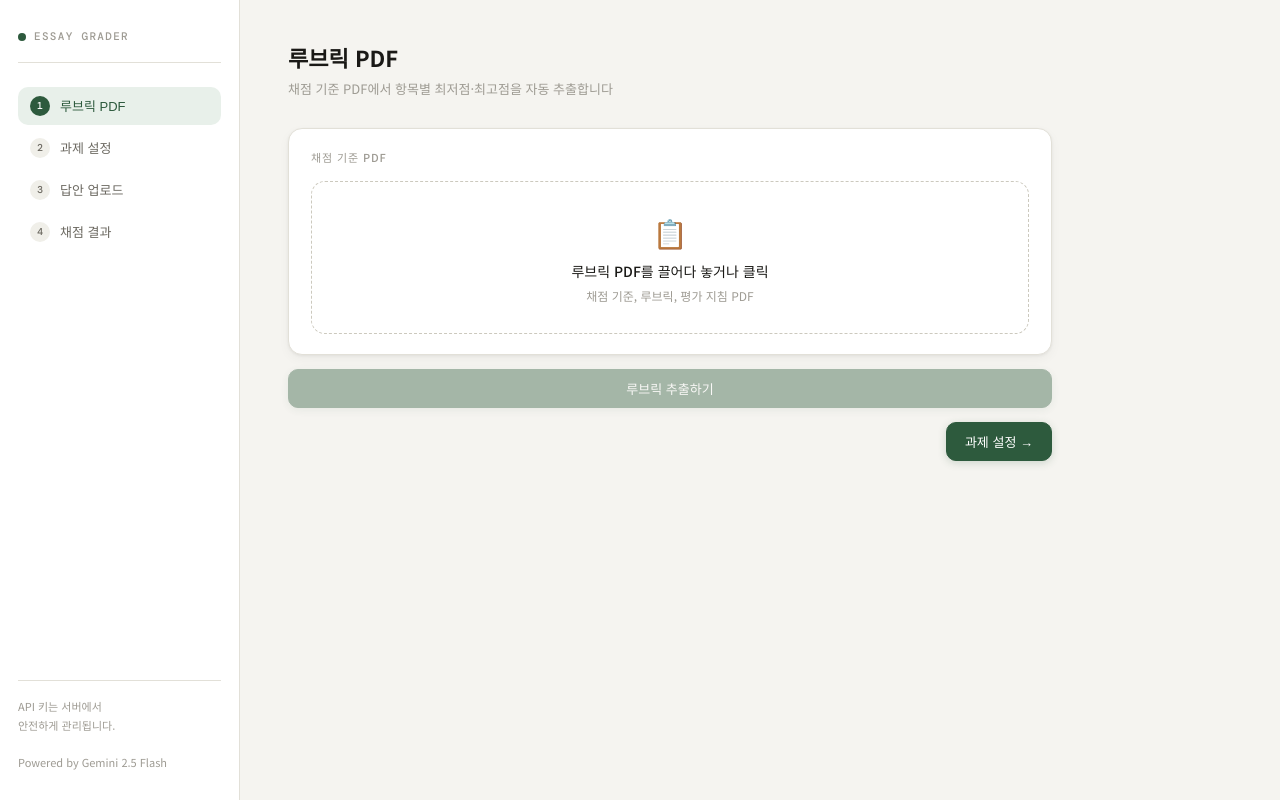
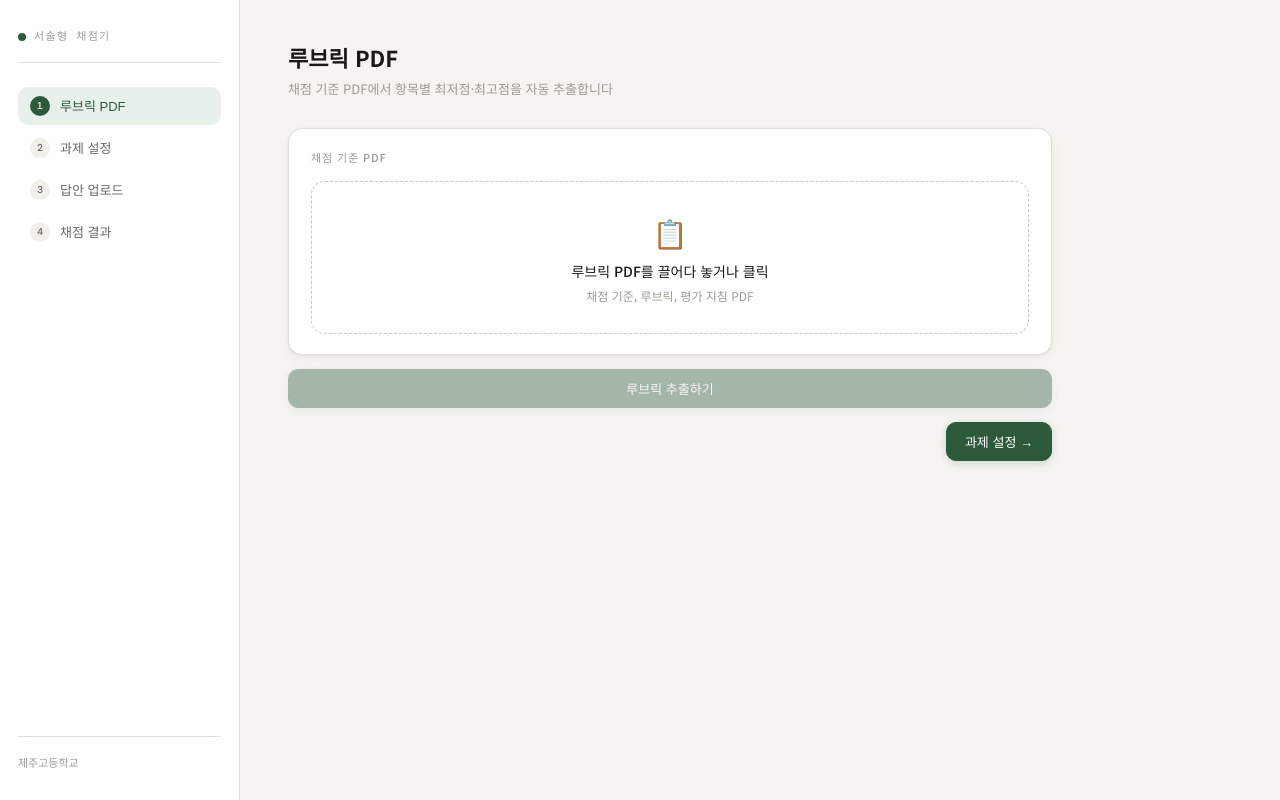
Before and after one commit to lkjstar-ko/essay-grader, a website: page public/index.html in a window 1280 px wide. Drawn offline with nearby package versions, Linux system fonts and the light colour scheme.

Commit message:
로고 변경

```diff
--- a/public/index.html
+++ b/public/index.html
@@ -118,12 +118,12 @@
 <body>
 <div class="layout">
   <aside class="sidebar">
-    <div class="logo"><div class="logo-dot"></div>Essay Grader</div>
+    <div class="logo"><div class="logo-dot"></div>서술형 채점기</div>
     <button class="nav-item active" id="nav0" onclick="goTab(0)"><span class="nav-num">1</span> 루브릭 PDF</button>
     <button class="nav-item" id="nav1" onclick="goTab(1)"><span class="nav-num">2</span> 과제 설정</button>
     <button class="nav-item" id="nav2" onclick="goTab(2)"><span class="nav-num">3</span> 답안 업로드</button>
     <button class="nav-item" id="nav3" onclick="goTab(3)"><span class="nav-num">4</span> 채점 결과</button>
-    <div class="sidebar-footer">API 키는 서버에서<br>안전하게 관리됩니다.<br><br>Powered by Gemini 2.5 Flash</div>
+    <div class="sidebar-footer">제주고등학교</div>
   </aside>
 
   <main class="main">
```
